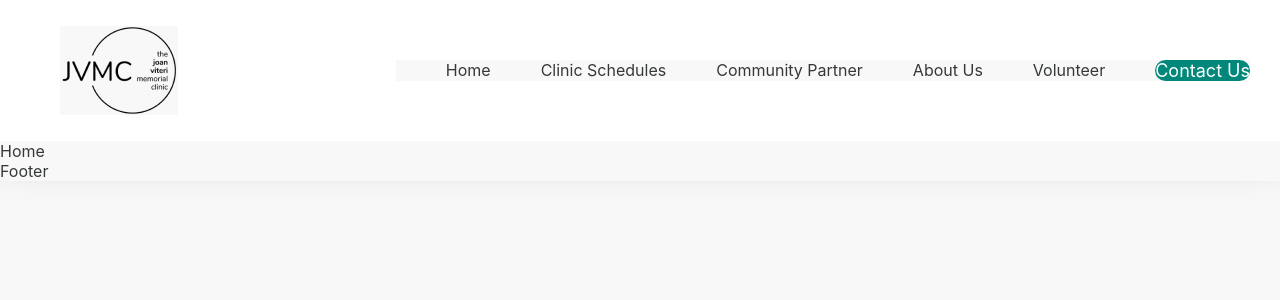
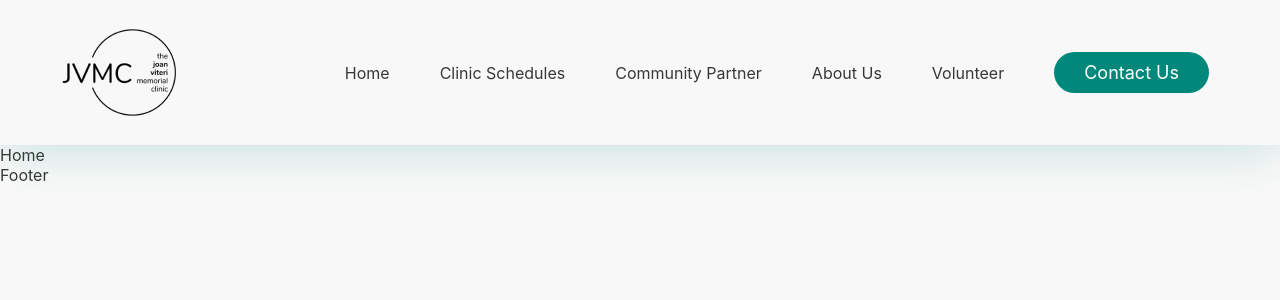
Before and after one commit to include-davis/jvmc, a Next.js app: page / in a window 1280 px wide. Shown: the top 300 px of the page. Built offline with nearby package versions, Linux system fonts and the light colour scheme.

Commit message:
finished header may need some changes

```diff
--- a/app/(pages)/_components/Header/Header.jsx
+++ b/app/(pages)/_components/Header/Header.jsx
@@ -1,19 +1,21 @@
 import styles from "./Header.module.scss";
 import Image from 'next/image';
-
+import Link from "next/link";
 
 export default function Header() {
   return (
       <div className={styles.header}>
           <Image src="/images/JVMC Logo 1.png" alt="JVMC Logo" width={118} height={89} className={styles.headerImage} />
           <div className={styles.headerLinks}>
-              <a href="#home" className={styles.headerItems}>Home</a>
-              <a href="../../../clinic-schedule/page.jsx" className={styles.headerItems}>Clinic Schedules</a>
-              <a href="#projects" className={styles.headerItems}>Community Partner</a>
-              <a href="#projects" className={styles.headerItems}>About Us</a>
-              <a href="#projects" className={styles.headerItems}>Volunteer</a>
-              {/* change the contact us later */}
-              <a href="#projects" className={styles.headerContact}>Contact Us</a>
+            {/* idk how to link to home */}
+              <Link href="/" className={styles.headerItems}>Home</Link>
+              <Link href="/clinic-schedule" className={styles.headerItems}>Clinic Schedules</Link>
+              <Link href="/community-partners" className={styles.headerItems}>Community Partner</Link>
+              <Link href="/about-us" className={styles.headerItems}>About Us</Link>
+              <Link href="/volunteer" className={styles.headerItems}>Volunteer</Link>
+                {/* using global button but it doesnt seem correct */}
+              {/* <a href="#projects" className="btn" style={{ textDecoration: 'none' }}>Contact Us</a> */}
+              <Link href="/contact-us" className={styles.headerContact}>Contact Us</Link>
           </div>
       </div>
   );
--- a/app/(pages)/_components/Header/Header.module.scss
+++ b/app/(pages)/_components/Header/Header.module.scss
@@ -1,13 +1,14 @@
     @use "@/app/(pages)/_globals/mixins.scss";
 
     .header {
+        position:relative;
+        z-index: 100;
         display: flex;
         justify-content: space-between;
         align-items: center;
         padding: 26px 30px;
-    background-color: white;
-    //color: white;
-    box-shadow: 0px 5px 50px grey;
+        background-color: var(--color);
+        box-shadow: var(--drop-shadow-header);
     }
 
     .headerImage {
@@ -16,27 +17,23 @@
 
     .headerLinks {
         display: flex;
+        padding: 26px 41px;
+        align-items: center;
     }
 
     .headerItems {
         margin-left: 50px;
         text-decoration: none;
-    color: #353935;
-    transition: color 0.3s;
-    font-family: Inter;
-    gap: 10px;
+        color: var(--color); // Use the global variable for color
     }
 
     .headerContact {
         margin-left: 50px;
         border-radius: 100px;
+        padding: 10px 30px;
         background: #01887A;
         text-decoration: none;
         color: white;
         font-size: 18px;
-    font-family: Inter;
+        font-family: var(--font2); // Use the global variable for font
     }
-
-.headerItems:hover {
-    color: #00bcd4; /* Change color on hover */
-}
```
Lines whose indentation alone changed are shown as unchanged.
